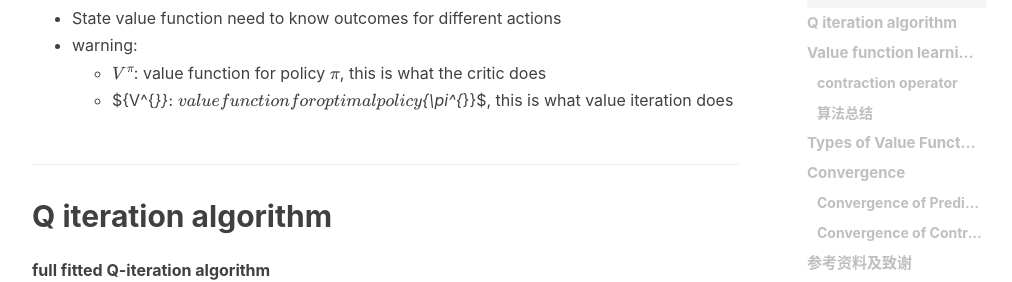
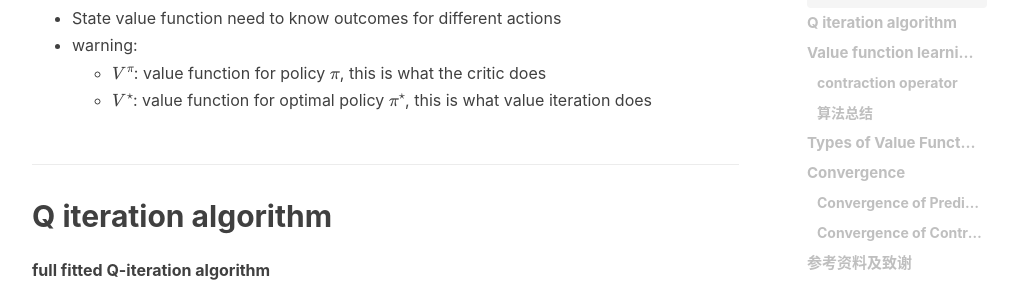
Before and after one commit to liushunyu/blog, a Jekyll site: the page built from _posts/2020-04-22-强化学习思考（9）值函数方法.md, in a window 1280 px wide and 900 px high, scrolled down 1766 px. Shown: the part 171-453 px from the top of the window, without its empty margins (233-1245 px from the left). Built offline with Jekyll 4.4.1, drawn with Linux system fonts in a browser that asks for light colours; nearby versions of some CDN libraries; formulas are drawn with MathJax 3; comment, search, counter and statistics services are not loaded.

Commit message:
Update 2020-04-22-强化学习思考（9）值函数方法.md

```diff
--- a/_posts/2020-04-22-强化学习思考（9）值函数方法.md
+++ b/_posts/2020-04-22-强化学习思考（9）值函数方法.md
@@ -87,7 +87,7 @@ $$
 - State value function need to know outcomes for different actions
 - warning:
   - $V^\pi$: value function for policy $\pi$, this is what the critic does
-  - ${V^{*}}$: value function for optimal policy ${\pi^{*}}$, this is what value iteration does
+  - $V^{\star}$: value function for optimal policy $\pi^{\star}$, this is what value iteration does
 
 
 
```
